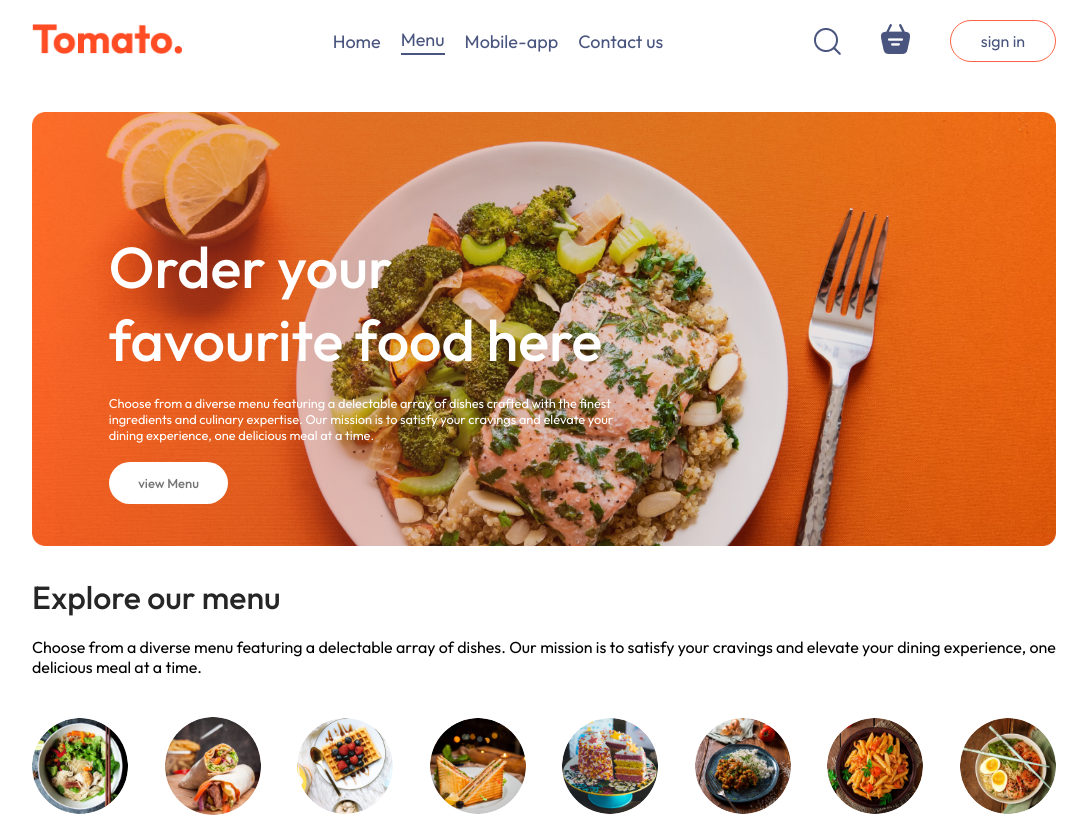
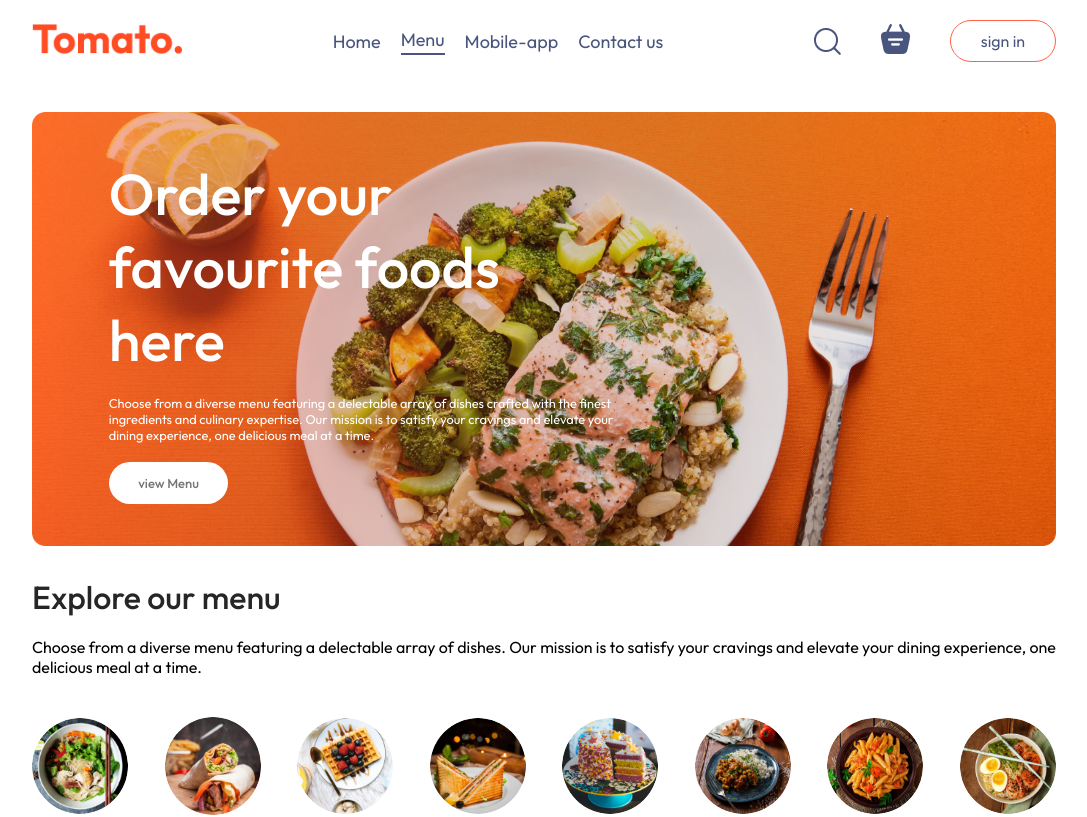
Before and after one commit to nevil18/food-app, a React (Vite) app in the folder frontend/: page / in a window 1280 px wide. Shown: the top 817 px of the page, without its empty margins (96-1183 px from the left). Built offline with nearby package versions, Linux system fonts and the light colour scheme; no server answers.

Commit message:
Correct typo in header text

```diff
--- a/frontend/src/components/Header/Header.jsx
+++ b/frontend/src/components/Header/Header.jsx
@@ -5,7 +5,7 @@
   return (
     <div className='header'>
       <div className='header-contents'>
-        <h2>Order your favourite food here</h2>
+        <h2>Order your favourite foods here</h2>
         <p>Choose from a diverse menu featuring a delectable array of dishes crafted with the finest ingredients and culinary expertise. Our mission is to satisfy your cravings and elevate your dining experience, one delicious meal at a time.</p>
         <button>view Menu</button>
       </div>
```
